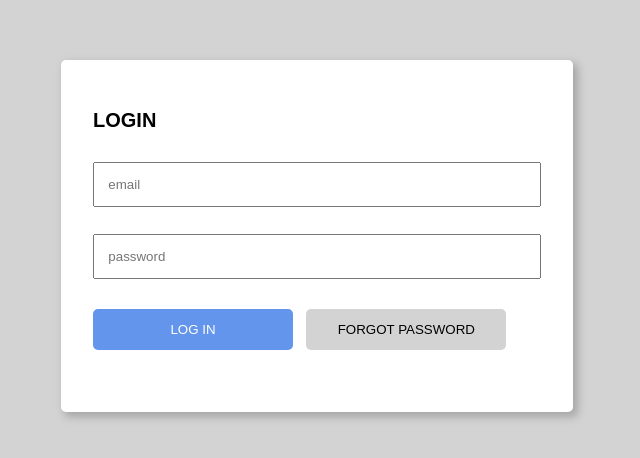
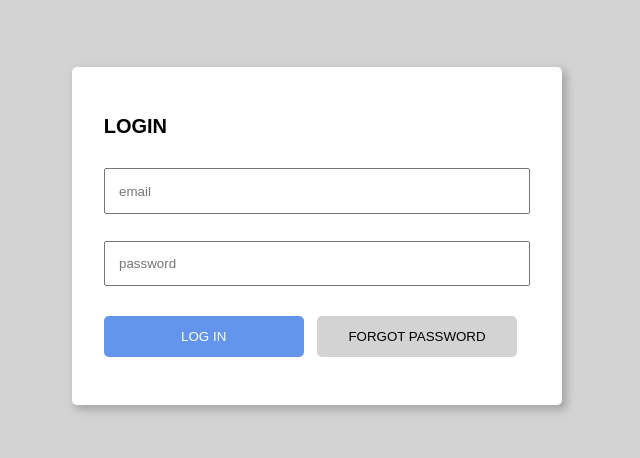
Before and after one commit to The-Naive-Bayesian/react-theme-switcher-form, a React (Create React App) app: page / in a window 1280 px wide. Shown: the part 164-622 px from the top of the page, without its empty margins (323-963 px from the left). Built offline with nearby package versions, Linux system fonts and the light colour scheme; the HTML template or start-up script is replaced by a standard one.

Commit message:
Removed default Card size
Signed-off-by: Chris Emerson <chris.emerson@roledex.com>

```diff
--- a/src/components/card.css
+++ b/src/components/card.css
@@ -1,6 +1,4 @@
 section {
-    height: 20em;
-    width: 30em;
     border-radius: 5px;
     padding: 1em;
     background-color: white;
```
